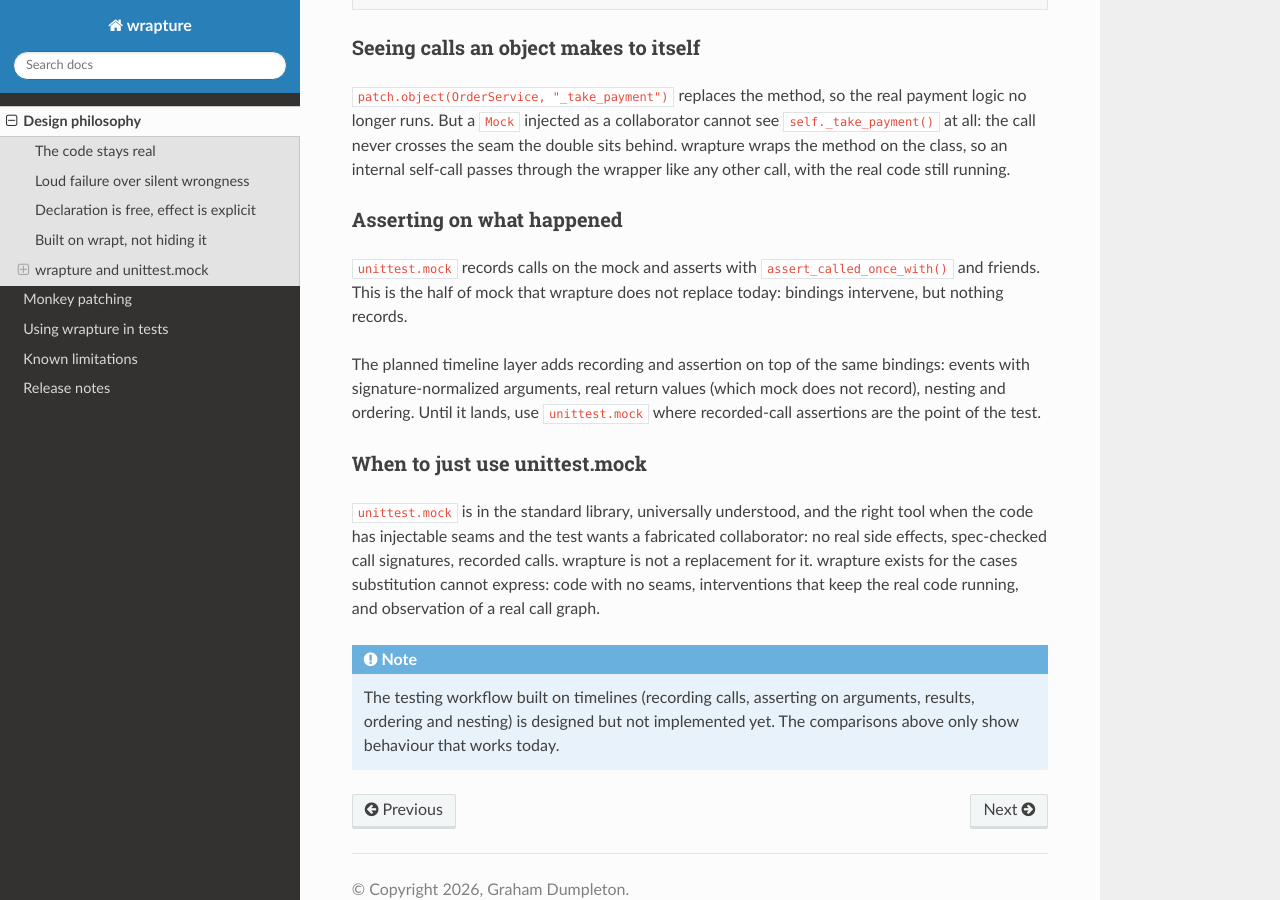
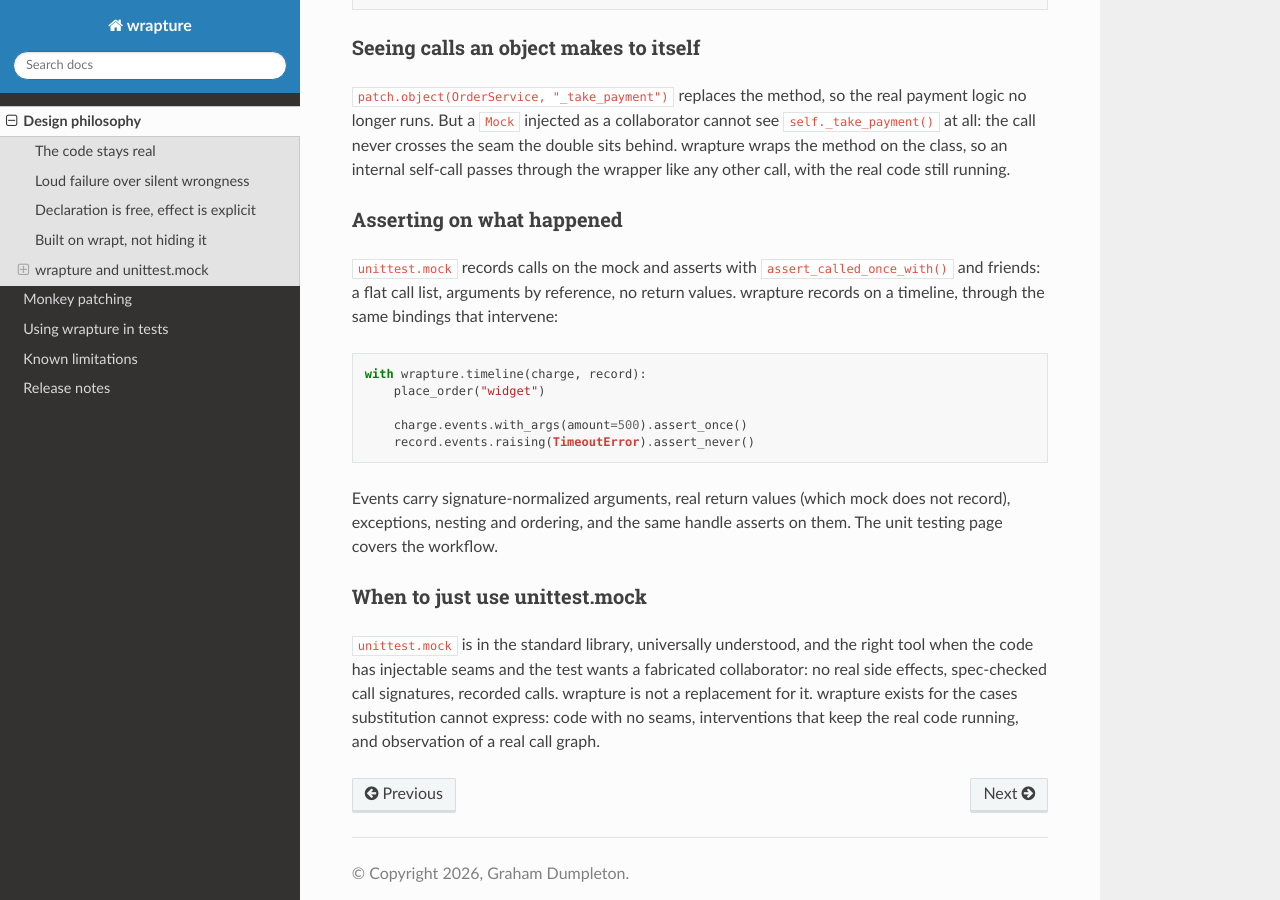
Before and after one commit to GrahamDumpleton/wrapture, a Sphinx documentation site: the page built from docs/design-philosophy.md, in a window 1280 px wide and 900 px high, scrolled down 2838 px. Built offline with Sphinx 7.4.7 and the Read the Docs theme 3.1.0, drawn with Linux system fonts in a browser that asks for light colours.

Commit message:
Consolidate the documentation for the unit testing layer.

````diff
--- a/docs/design-philosophy.md
+++ b/docs/design-philosophy.md
@@ -148,13 +148,21 @@ the real code still running.
 ### Asserting on what happened
 
 `unittest.mock` records calls on the mock and asserts with
-`assert_called_once_with()` and friends. This is the half of mock that
-wrapture does not replace today: bindings intervene, but nothing records.
+`assert_called_once_with()` and friends: a flat call list, arguments by
+reference, no return values. wrapture records on a timeline, through the
+same bindings that intervene:
 
-The planned timeline layer adds recording and assertion on top of the same
-bindings: events with signature-normalized arguments, real return values
-(which mock does not record), nesting and ordering. Until it lands, use
-`unittest.mock` where recorded-call assertions are the point of the test.
+```python
+with wrapture.timeline(charge, record):
+    place_order("widget")
+
+    charge.events.with_args(amount=500).assert_once()
+    record.events.raising(TimeoutError).assert_never()
+```
+
+Events carry signature-normalized arguments, real return values (which
+mock does not record), exceptions, nesting and ordering, and the same
+handle asserts on them. The unit testing page covers the workflow.
 
 ### When to just use unittest.mock
 
@@ -165,9 +173,3 @@ signatures, recorded calls. wrapture is not a replacement for it.
 wrapture exists for the cases substitution cannot express: code with no
 seams, interventions that keep the real code running, and observation of
 a real call graph.
-
-```{note}
-The testing workflow built on timelines (recording calls, asserting on
-arguments, results, ordering and nesting) is designed but not implemented
-yet. The comparisons above only show behaviour that works today.
-```
````
Also changed, not shown: README.md (+3 -2 lines), docs/index.md (+3 -2 lines), docs/known-limitations.md (+6 -1 lines), docs/unit-testing.md (+26 -21 lines).
